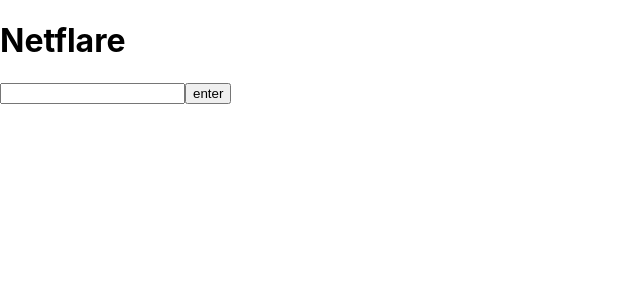
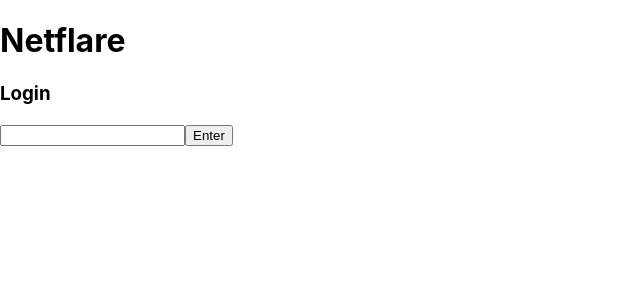
Before and after one commit to JCronier/react-pager, a React (Create React App) app: page / in a window 1280 px wide. Shown: the top 300 px of the page, without its empty margins (0-640 px from the left). Built offline with nearby package versions, Linux system fonts and the light colour scheme.

Commit message:
components for loggedin page

```diff
--- a/src/components/Login.js
+++ b/src/components/Login.js
@@ -14,8 +14,9 @@ const Login = ({verifyUser}) => {
     }
     return (
         <form onSubmit={onSubmit}>
+            <h3>Login</h3>
             <input type='text' value={text} onChange={(e)=>setText(e.target.value)} />
-            <input type ='submit' value ='enter'/>
+            <input type ='submit' value ='Enter'/>
         </form>
     )
 }
```
Also changed, not shown: src/components/Loggedin.js (added, +9 -0 lines), src/components/User.js (added, +9 -0 lines), src/components/Users.js (added, +9 -0 lines).
